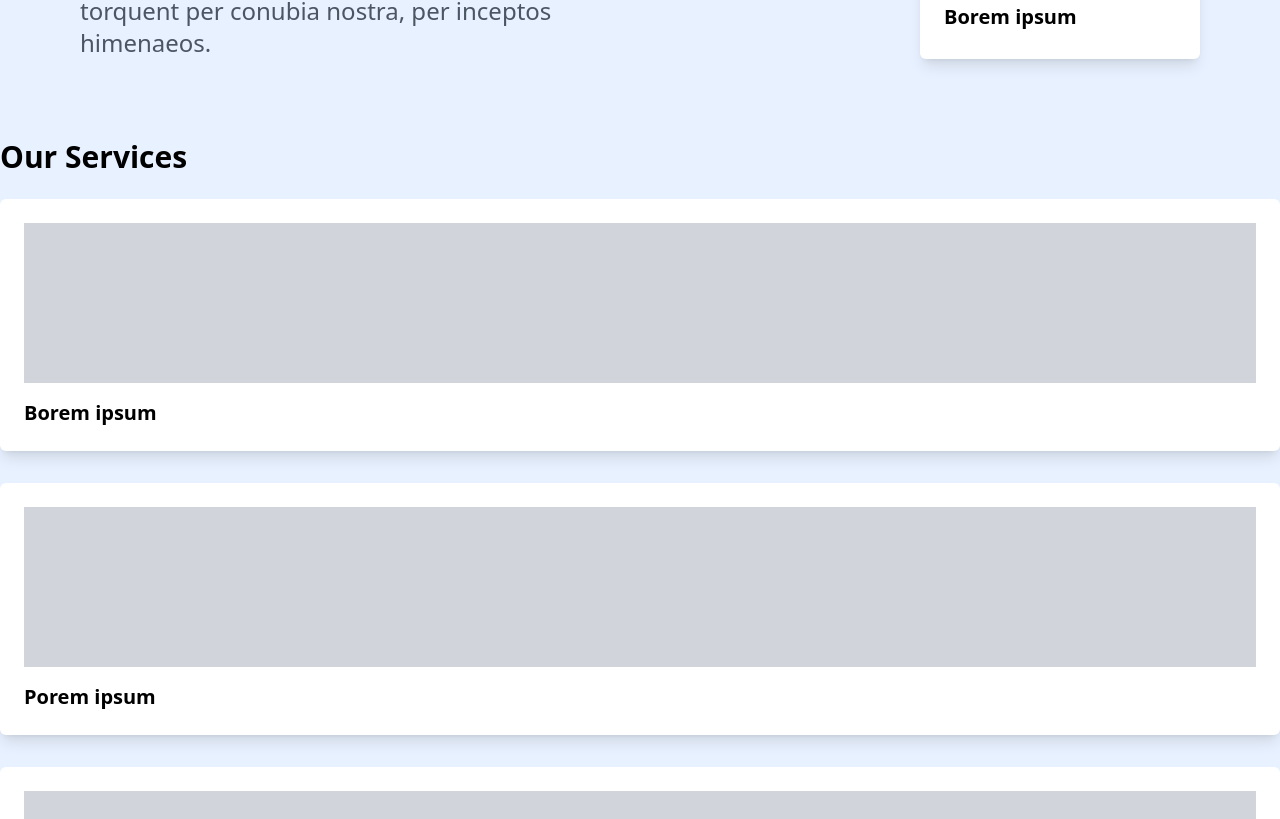
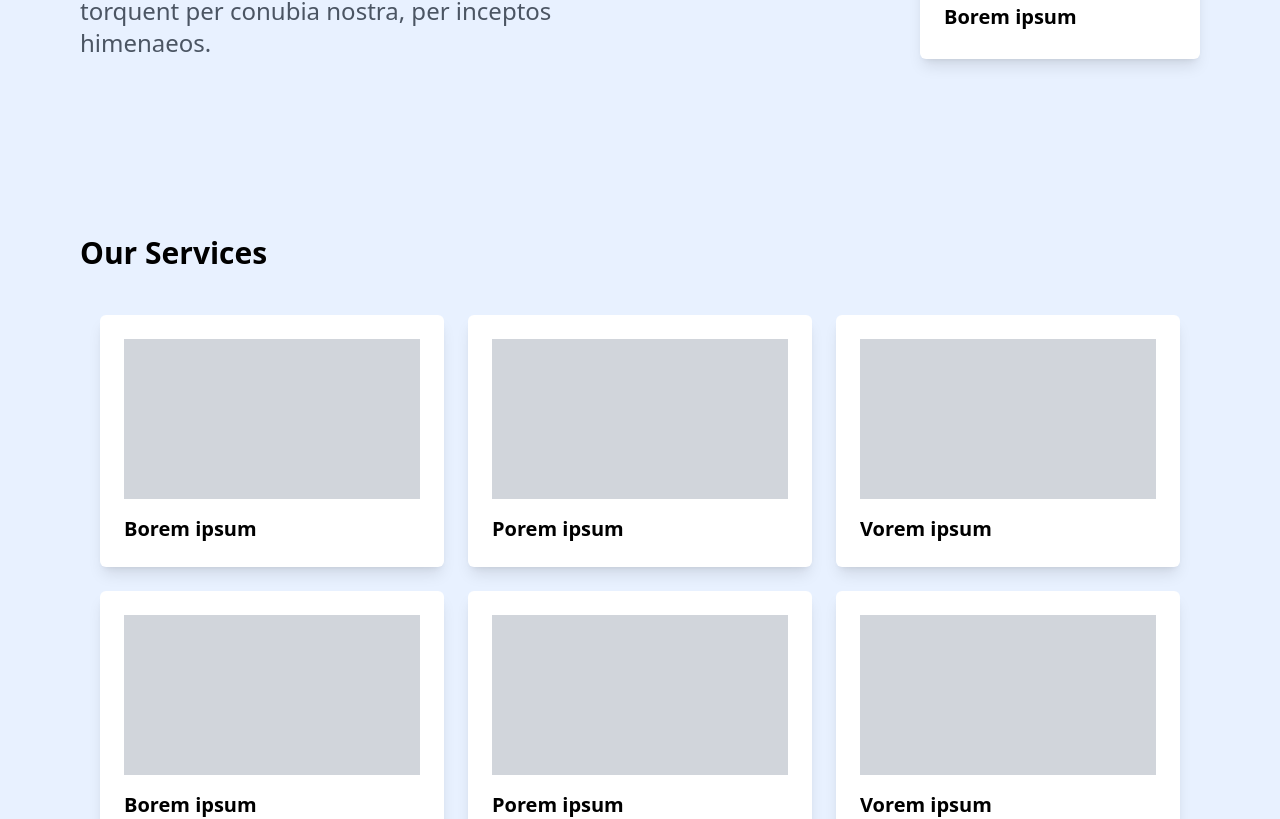
Before and after one commit to joyibeh93/health_access, a React (Vite) app: page / in a window 1280 px wide. Shown: the part 1671-2490 px from the top of the page. Built offline with nearby package versions, Linux system fonts and the light colour scheme.

Commit message:
Add about us section

```diff
--- a/src/component/About.jsx
+++ b/src/component/About.jsx
@@ -26,10 +26,27 @@ function About(props) {
       </section>
 
       {/* Our Services Section */}
-      <section>
+      <section className="mt-4 p-20">
         <h2 className="text-3xl font-bold mb-6">Our Services</h2>
-        <div className="grid grid-cols-1 sm:grid-cols-2 lg:grid-cols-3 gap-8">
+        <div className="grid grid-cols-3 gap-6 p-5">
+
           {/* Service Card */}
+          <div className="bg-white p-6 shadow-lg rounded-md">
+            <div className="h-40 bg-gray-300 mb-4"></div>
+            <h3 className="text-xl font-semibold">Borem ipsum</h3>
+          </div>
+
+          {/* Service Card */}
+          <div className="bg-white p-6 shadow-lg rounded-md">
+            <div className="h-40 bg-gray-300 mb-4"></div>
+            <h3 className="text-xl font-semibold">Porem ipsum</h3>
+          </div>
+
+          {/* Service Card */}
+          <div className="bg-white p-6 shadow-lg rounded-md">
+            <div className="h-40 bg-gray-300 mb-4"></div>
+            <h3 className="text-xl font-semibold">Vorem ipsum</h3>
+          </div>
           <div className="bg-white p-6 shadow-lg rounded-md">
             <div className="h-40 bg-gray-300 mb-4"></div>
             <h3 className="text-xl font-semibold">Borem ipsum</h3>
```
